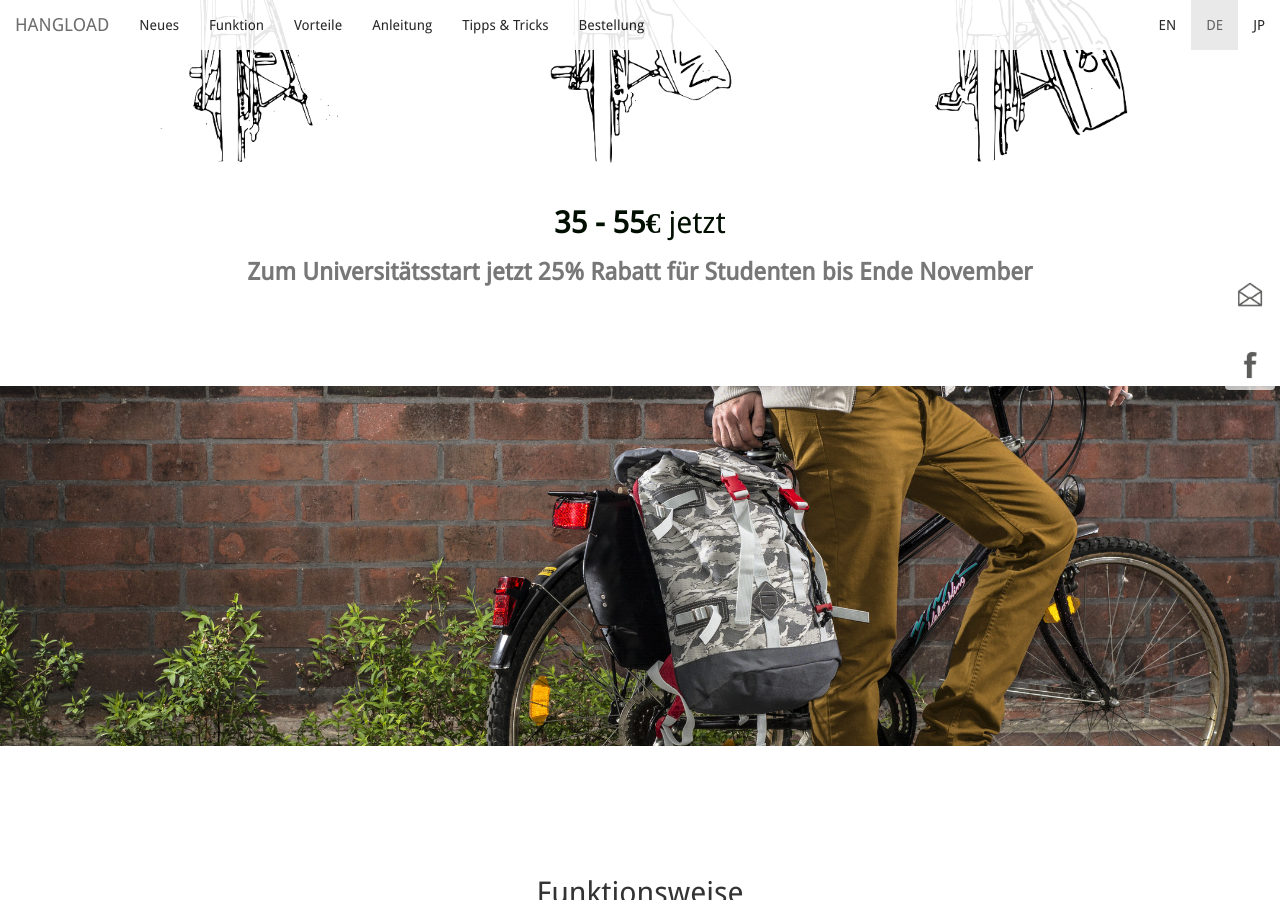
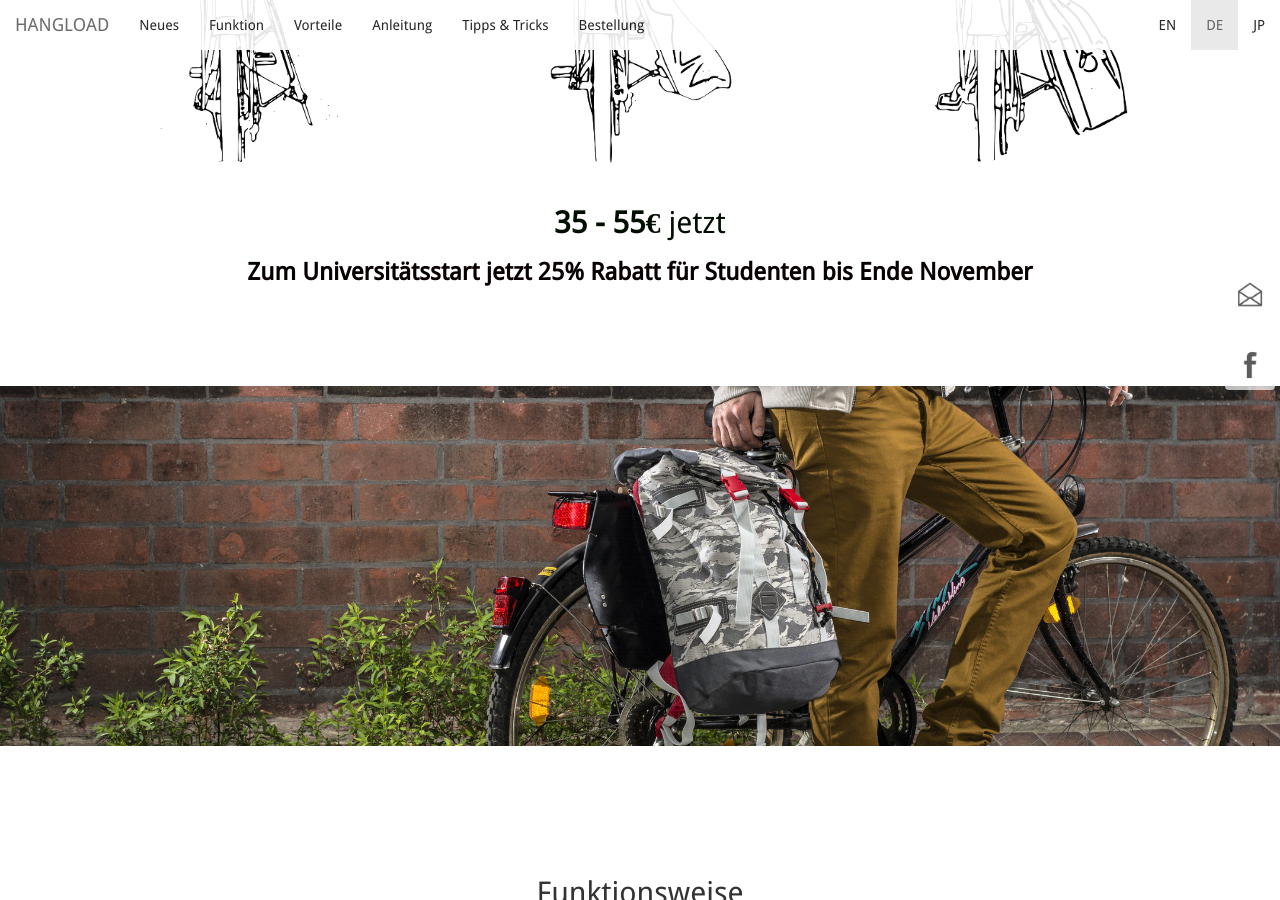
Before and after one commit to bodokaiser/hangload.com, a Jekyll site: the page built from de/index.html, in a window 1280 px wide and 900 px high, scrolled down 842 px. Built offline with Jekyll 4.4.1, drawn with Linux system fonts in a browser that asks for light colours; nearby versions of some CDN libraries; library files that are not in the unit come from our copies; Markdown is read by kramdown in place of the engine named in the settings.

Commit message:
Update index.html

```diff
--- a/de/index.html
+++ b/de/index.html
@@ -40,7 +40,7 @@
       </div>
     </div>
 	<h2 class="text-center"> <font color=”silver”> <strong> 35 - 55€ </strong> jetzt </font> </h2>
-	 <h3 class="text-center"> <font color=”#800000”> <a href="/webshop/#order"> <strong> Zum Universitätsstart jetzt 25% Rabatt für Studenten bis Ende November</strong> </font>  </a> </h3>
+	 <h3 class="text-center"> <font color=”#800000”> <strong> Zum Universitätsstart jetzt 25% Rabatt für Studenten bis Ende November</strong> </font> </h3>
   </div>
 </article>
 <section id="industrial" class="hidden-xs hidden-sm"
@@ -99,7 +99,7 @@
   Die Kunststoff- Version kann auf der rechten Seite Ihres
   Gepäckträgers befestigt werden und wird für den Einsatz einfach ausgeklappt. </p>
  <h2 class="text-center"> <font color=”#800000”> <a href="/de/webshop/#order"> <strong> 55€ </strong> jetzt </font>  </a> </h2>
-  <h4 class="text-center"> <font color=”#800000”> <a href="/webshop/#order"> <strong>25% Studentenrabatt bis Ende November </strong> </font>  </a> </h4>
+  <h4 class="text-center"> <font color=”#800000”> <a href="/de/webshop/#order"> <strong>25% Studentenrabatt bis Ende November </strong> </font>  </a> </h4>
 
     </div>
 </div>
@@ -133,7 +133,7 @@
   Die Stoff- Version des Hangloads kann auf jeder Seite Ihres Gepäckträgers befestigt werden -
   wahlweise auch an beiden Seiten gleichzeitig. Erhältlich in vielen verschiedenen Farben.</p>
   <h2 class="text-center"> <font color=”#800000”> <a href="/de/webshop/#order"> <strong> 35€ </strong> jetzt </font> </a> </h2>
-  <h4 class="text-center"> <font color=”#800000”> <a href="/webshop/#order"> <strong>25% Studentenrabatt bis Ende November </strong> </font>  </a> </h4>
+  <h4 class="text-center"> <font color=”#800000”> <a href="/de/webshop/#order"> <strong>25% Studentenrabatt bis Ende November </strong> </font>  </a> </h4>
     </div>
   </div>
 </article>
```
